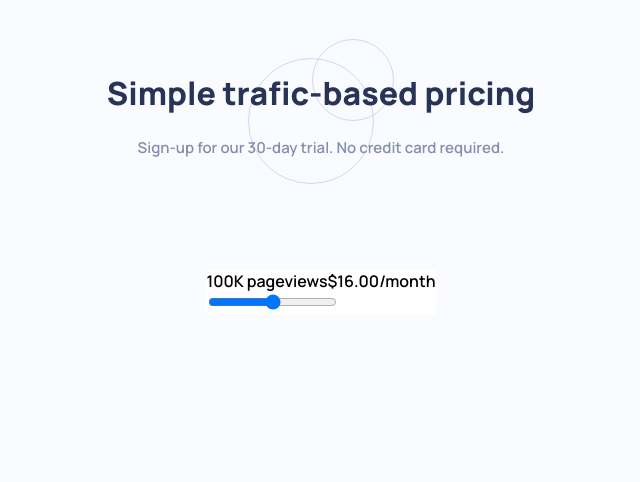
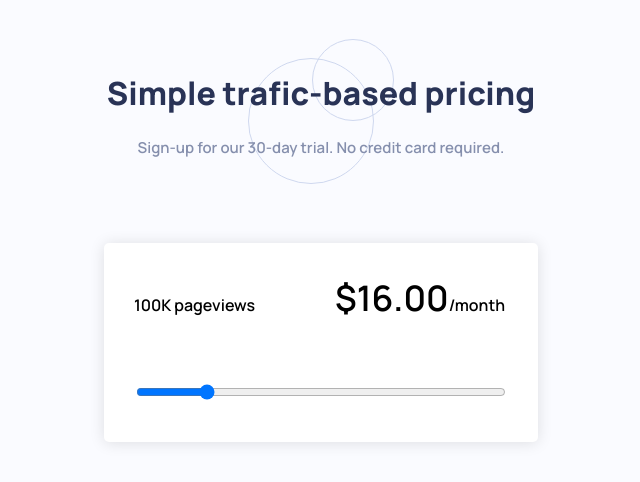
Before and after one commit to Vernacci/interactive-pricing-component, a Vue app: page / in a window 1280 px wide. Shown: the top 482 px of the page, without its empty margins (319-959 px from the left). Built offline with nearby package versions, Linux system fonts and the light colour scheme.

Commit message:
changed slider structure

```diff
--- a/src/components/Slider.vue
+++ b/src/components/Slider.vue
@@ -1,16 +1,24 @@
 <script setup>
 import { ref } from 'vue';
 
-const price = ref(16.0);
+const price = ref(16);
 </script>
 
 <template>
   <main class="container">
     <div class="content">
       <span class="views">100K pageviews</span>
-      <span class="price">${{ price }}.00/month</span>
+      <span pricing-container>
+        <span class="price">${{ price }}.00</span>
+        <span class="month">/month</span>
+      </span>
       <div class="slider-container">
-        <input type="range" name="price-slider" class="slider" v-bind="price" />
+        <input
+          type="range"
+          name="price-slider"
+          class="slider"
+          v-model="price"
+        />
       </div>
     </div>
   </main>
@@ -26,5 +34,28 @@ const price = ref(16.0);
 
 .content {
   background-color: white;
+  box-shadow: 0 1px 15px rgba(0, 0, 0, 0.116);
+  padding: 30px;
+  border-radius: 5px;
+  margin-top: 100px;
+}
+
+.slider-container {
+  display: flex;
+  justify-content: center;
+  margin-top: 50px;
+}
+
+.slider {
+  width: 350px;
+  padding: 10px;
+}
+
+.views {
+  margin-right: 80px;
+}
+
+.price {
+  font-size: 2.2rem;
 }
 </style>
```
